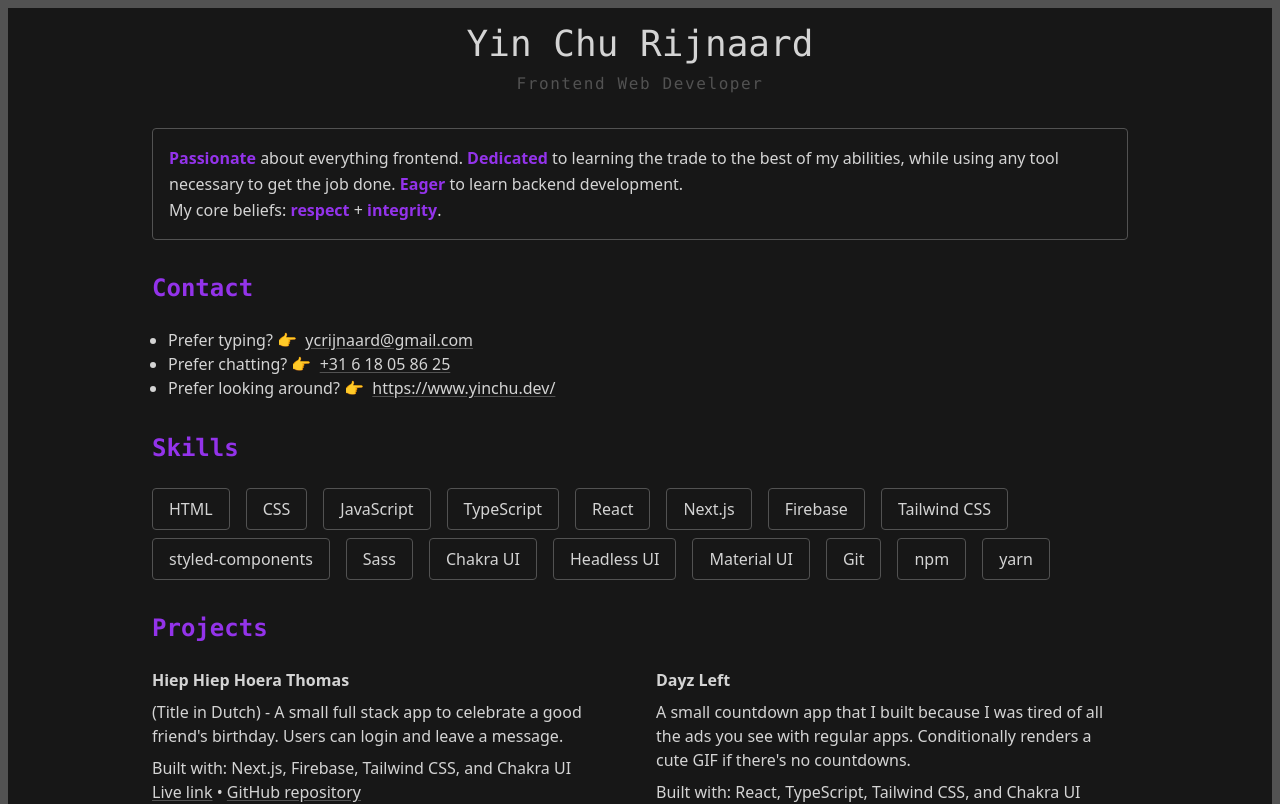
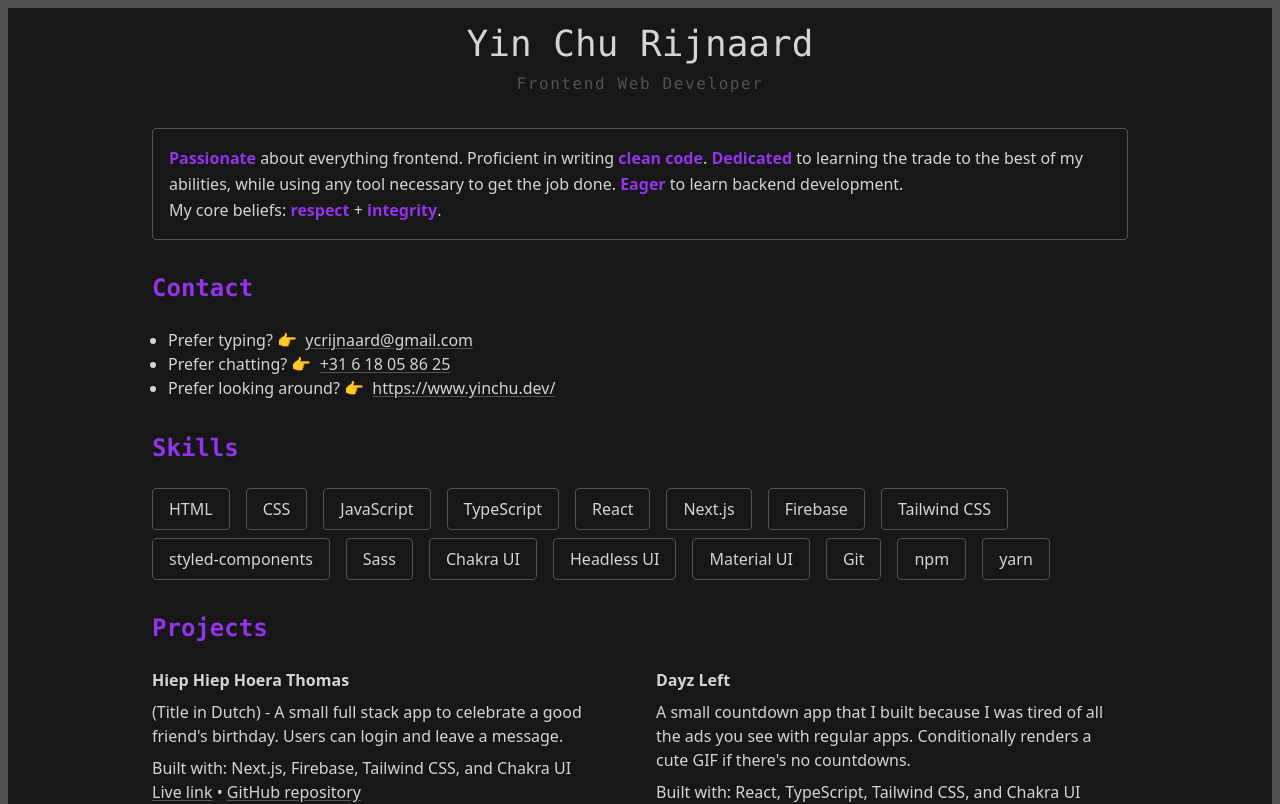
Before and after one commit to YinChuRijnaard/curriculum-vitae, a Next.js app: page / in a window 1280 px wide. Shown: the top 804 px of the page. Built offline with nearby package versions, Linux system fonts and the light colour scheme.

Commit message:
Edit in Intro

```diff
--- a/components/Intro.tsx
+++ b/components/Intro.tsx
@@ -3,7 +3,8 @@ export const Intro = () => {
     <div className="mx-4 my-4 rounded border border-neutral-600 p-4 leading-relaxed">
       <p>
         <span className="font-bold text-purple-600">Passionate</span>&nbsp;about
-        everything frontend.&nbsp;
+        everything frontend. Proficient in writing&nbsp;
+        <span className="font-bold text-purple-600">clean code</span>.&nbsp;
         <span className="font-bold text-purple-600">Dedicated</span>
         &nbsp;to learning the trade to the best of my abilities, while using any
         tool necessary to get the job done.&nbsp;
```
